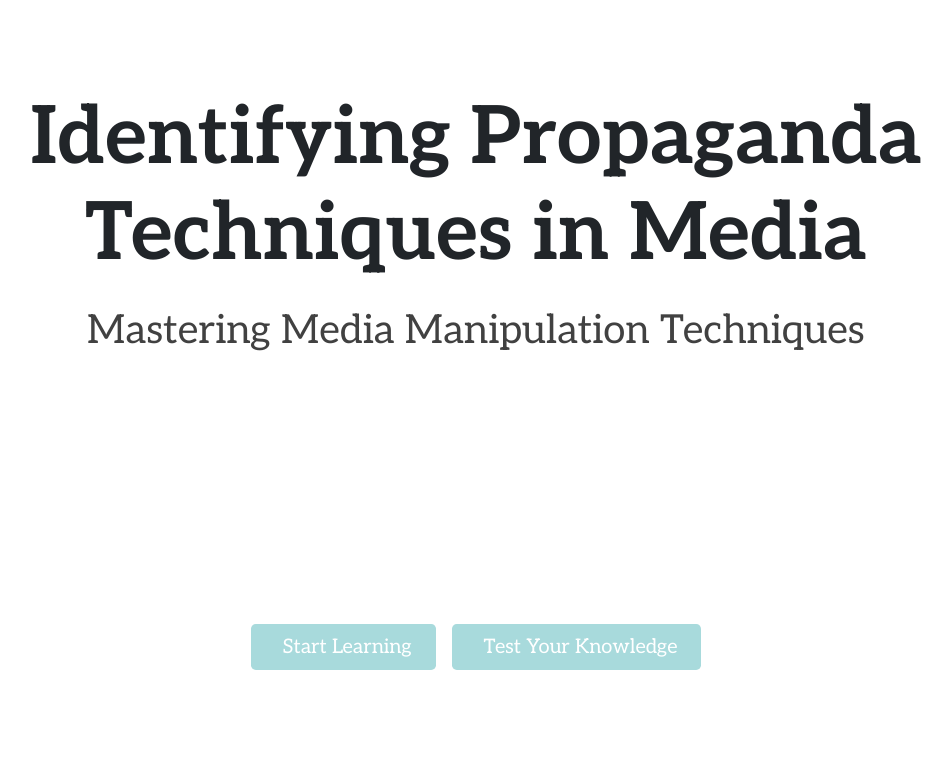
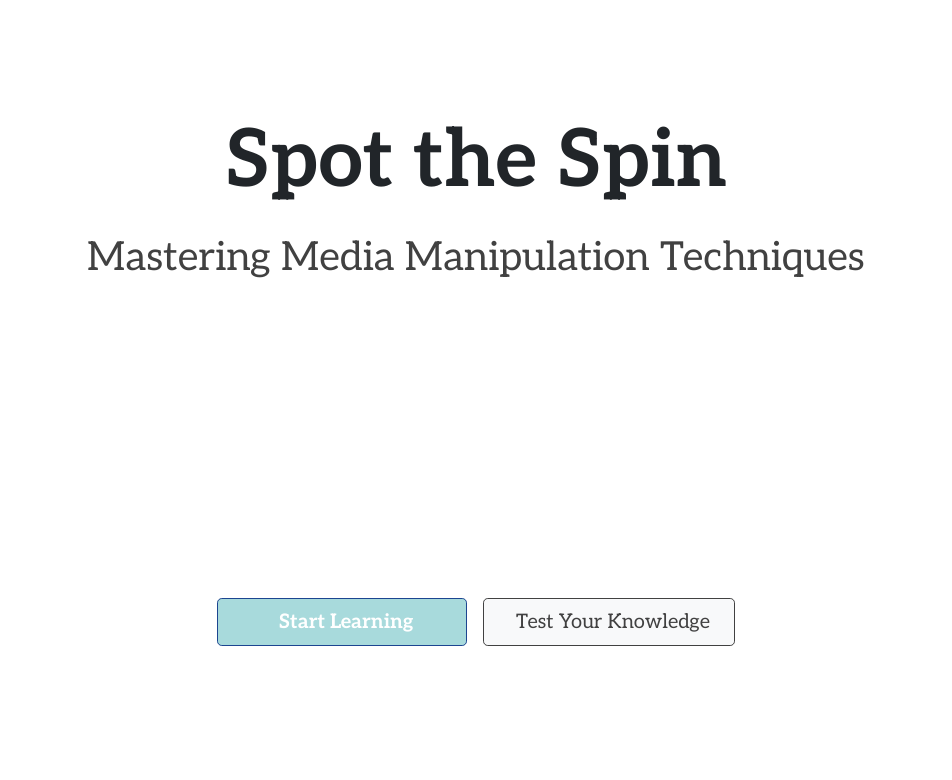
Before and after one commit to trishataparia/spring25-ui-final, a Flask app: page / in a window 1280 px wide. Shown: the part 106-886 px from the top of the page, without its empty margins (164-1116 px from the left). Run offline with Flask 3, Linux system fonts and the light colour scheme; parts of the project's set-up code (start-up, migrations or seed data) failed here and were passed over; some libraries are stand-ins or nearby versions.

Commit message:
Update home.html

```diff
--- a/templates/home.html
+++ b/templates/home.html
@@ -11,8 +11,8 @@
 <div class="container">
         <div class="row min-vh-100 align-items-center">
           <div class="col-12 mx-auto text-center">
-            <h1 class="display-3 fw-bold mb-4">
-              Identifying Propaganda Techniques in Media
+            <h1 class="display-3 mb-4">
+              Spot the Spin
             </h1>
             <h2 class="display-6 mb-5">
               Mastering Media Manipulation Techniques
@@ -21,10 +21,10 @@
 
             <!-- Glowing call-to-action buttons -->
             <div class="d-grid gap-3 d-sm-flex justify-content-sm-center">
-              <a href="/learn/1" class="btn btn-primary btn-lg px-4 gap-3 glow-on-hover">
+              <a href="/learn/1" class="btn btn-primary btn-lg px-4 gap-3 glow-on-hover" id="start-learning">
                 <i class="bi bi-journal-bookmark-fill me-2"></i>Start Learning
               </a>
-              <a href="/quiz_home" class="btn btn-primary btn-lg px-4 gap-3 glow-on-hover">
+              <a href="/quiz_home" class="btn btn-primary btn-lg px-4 gap-3 glow-on-hover" id = "test-your-know">
                 <i class="bi bi-patch-question-fill me-2"></i>Test Your Knowledge
               </a>
             </div>
```
